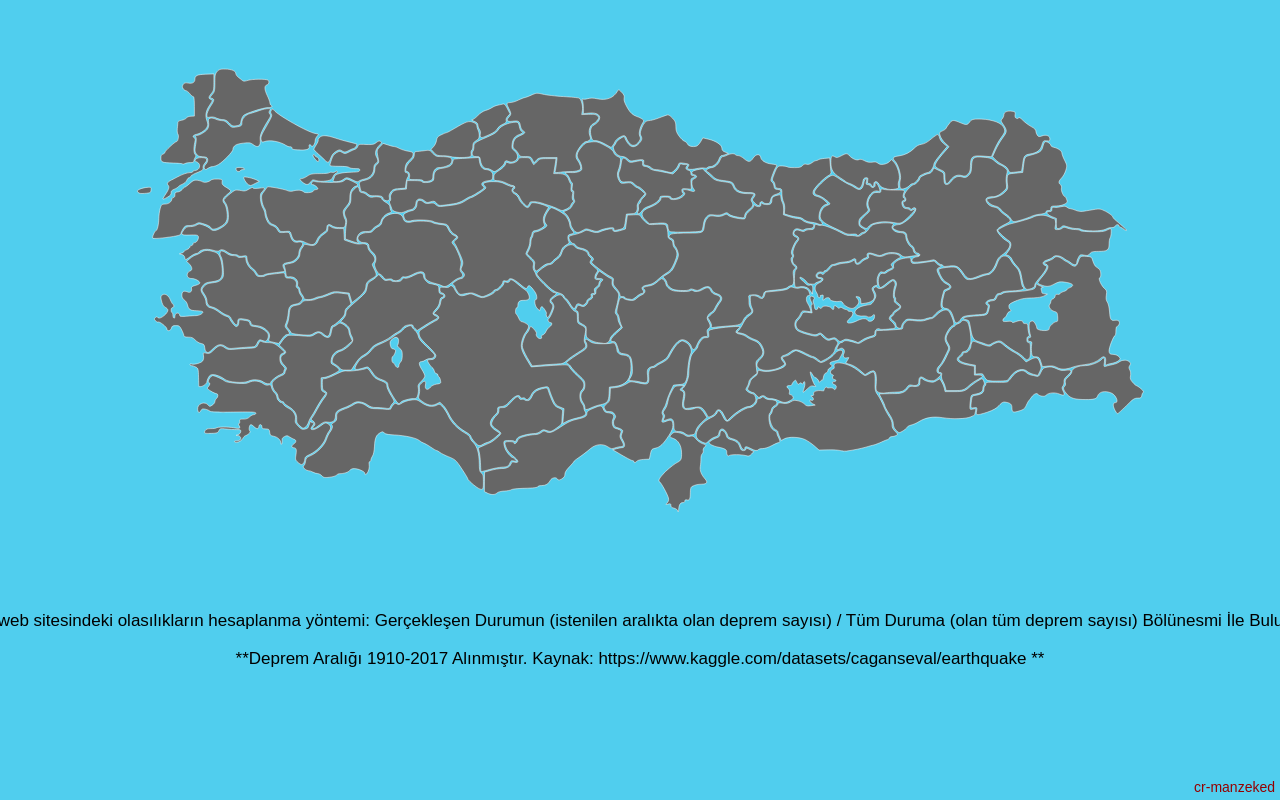
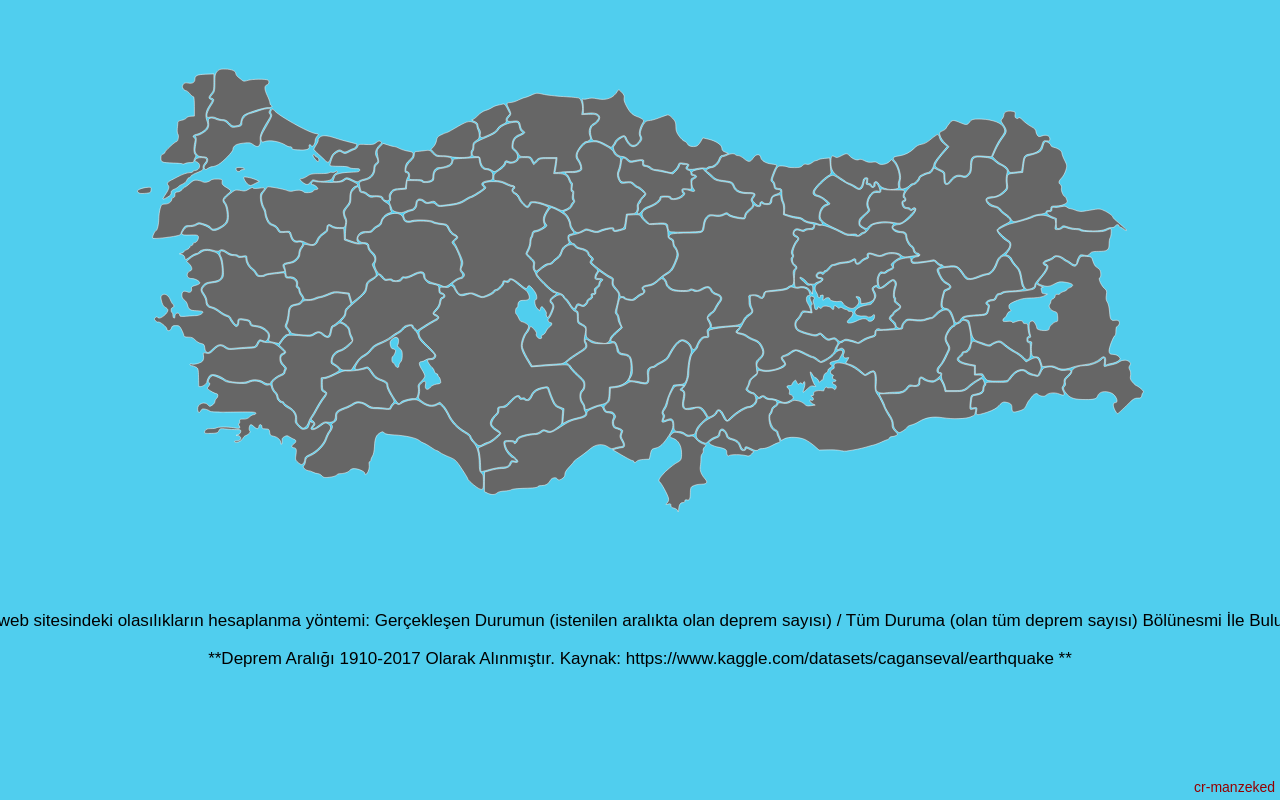
Before and after one commit to manzeked/deprem, a plain HTML site: page index.html in a window 1280 px wide. Shown: the top 800 px of the page. Drawn offline with Linux system fonts and the light colour scheme.

Commit message:
Update index.html

```diff
--- a/index.html
+++ b/index.html
@@ -84,7 +84,7 @@
 <div id="ortaAçıklama">
     <p>*Bu web sitesindeki olasılıkların hesaplanma yöntemi: Gerçekleşen Durumun (istenilen aralıkta olan deprem sayısı) / Tüm Duruma (olan tüm deprem sayısı) Bölünesmi İle Bulunur*</p>
     <br>
-    <p>**Deprem Aralığı 1910-2017 Alınmıştır. Kaynak: https://www.kaggle.com/datasets/caganseval/earthquake **</p>
+    <p>**Deprem Aralığı 1910-2017 Olarak Alınmıştır. Kaynak: https://www.kaggle.com/datasets/caganseval/earthquake **</p>
 </div>
 
 </body>
```
